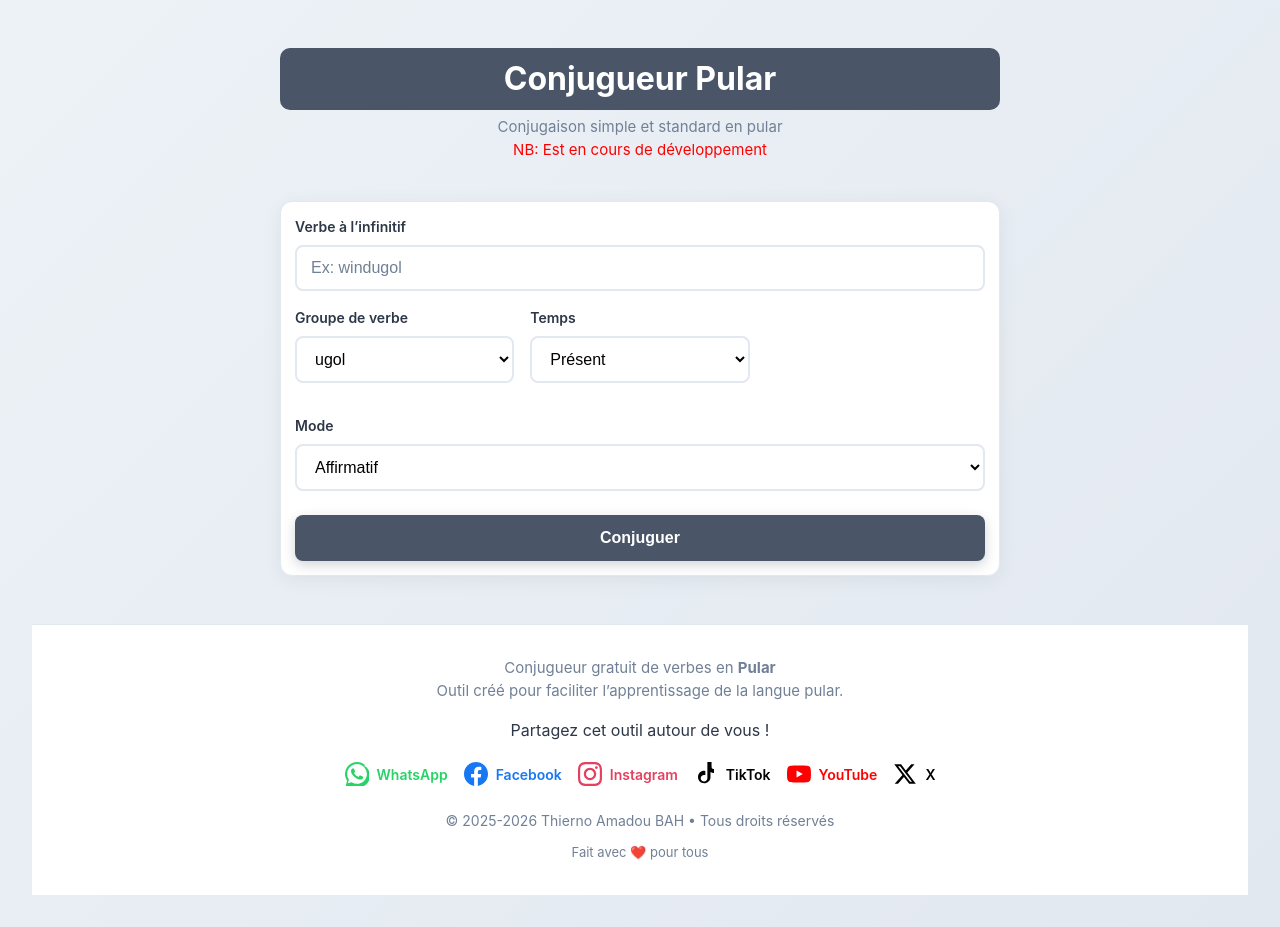
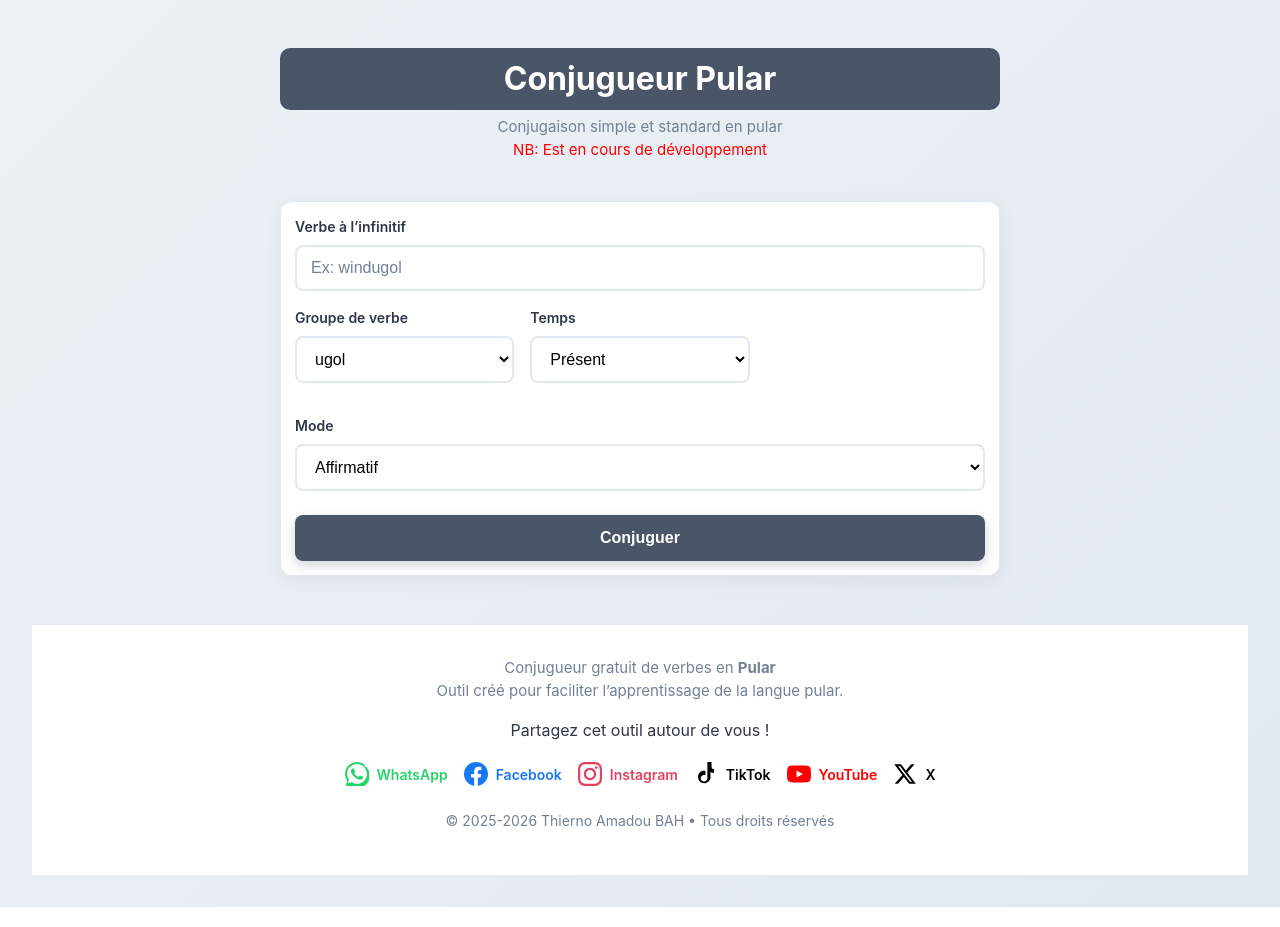
Before and after one commit to teek-tab/conjugueur-pular, a plain HTML site: page index.html in a window 1280 px wide. Drawn offline with Linux system fonts and the light colour scheme.

```diff
--- a/index.html
+++ b/index.html
@@ -350,7 +350,6 @@
         </p>
 
         <p style="font-size: 13px; color: var(--text-light); margin-top: 12px;">
-        Fait avec ❤️ pour tous
         </p>
     </div>
     </footer>
```
